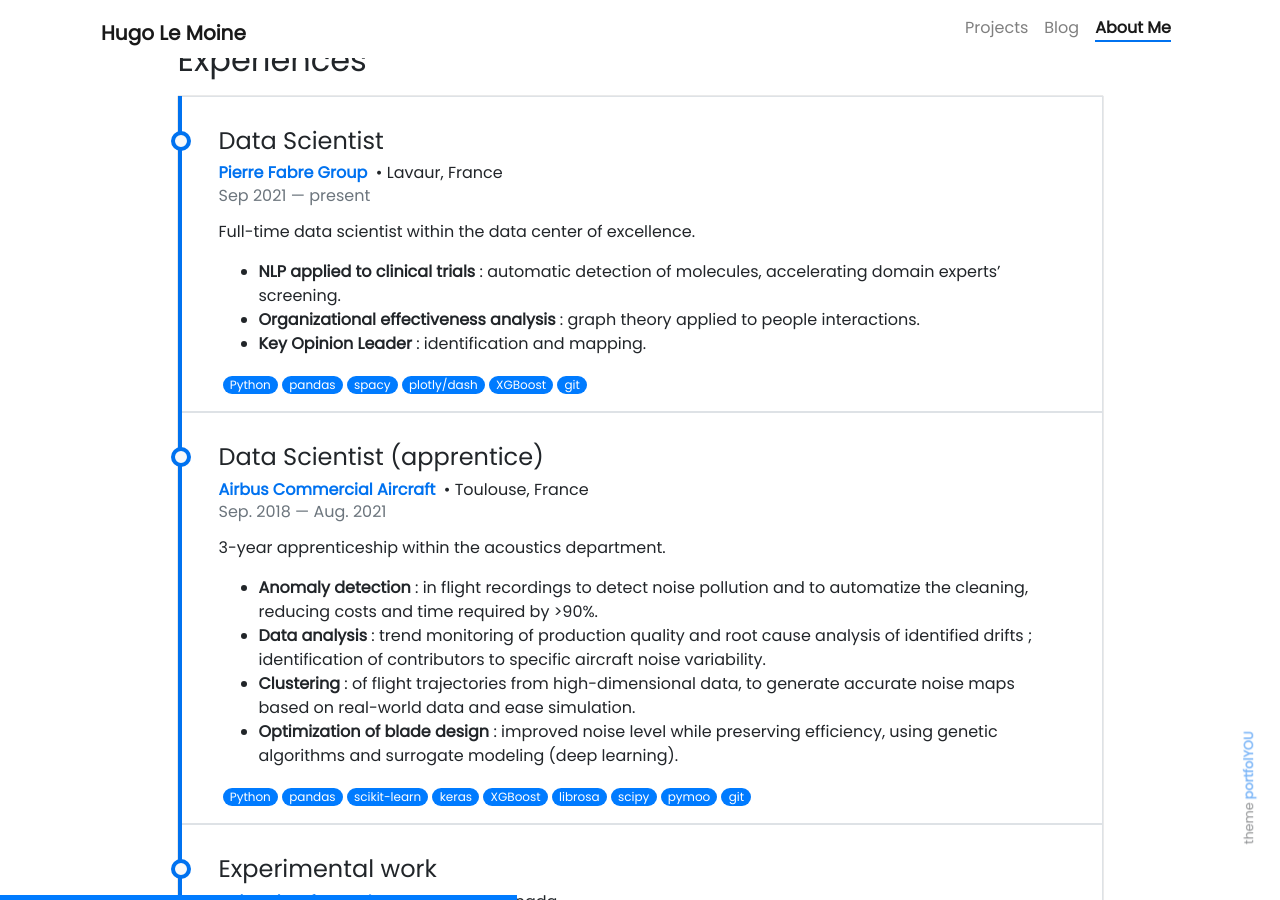
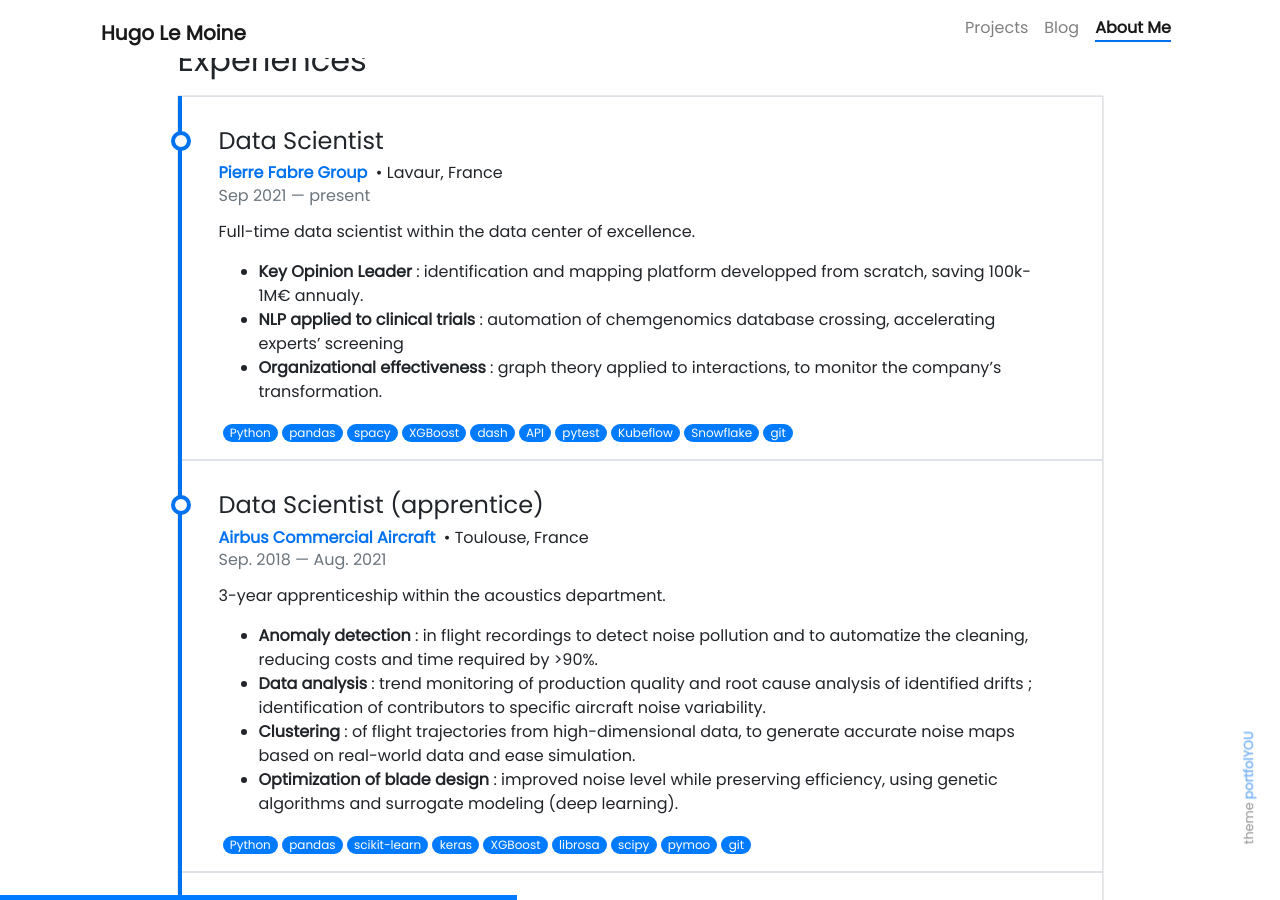
Before and after one commit to hugolmn/hugolmn.github.io, a Jekyll site: the page built from pages/about.md, in a window 1280 px wide and 900 px high, scrolled down 1056 px. Built offline with Jekyll 4.4.1, drawn with Linux system fonts in a browser that asks for light colours; nearby versions of some CDN libraries; emoji names are drawn with the system emoji font.

Commit message:
Updated experiences

```diff
--- a/_data/experiences-timeline.yml
+++ b/_data/experiences-timeline.yml
@@ -7,10 +7,10 @@
   to: present
   description: Full-time data scientist  within the data center of excellence.
   courses:
-    - "NLP applied to clinical trials: automatic detection of molecules, accelerating domain experts’ screening."
-    - "Organizational effectiveness analysis: graph theory applied to people interactions."
-    - "Key Opinion Leader: identification and mapping."
-  tools: [Python, pandas, spacy, plotly/dash, XGBoost, git]
+    - " Key Opinion Leader: identification and mapping platform developped from scratch, saving 100k-1M€ annualy."
+    - "NLP applied to clinical trials: automation of chemgenomics database crossing, accelerating experts’ screening"
+    - "Organizational effectiveness: graph theory applied to interactions, to monitor the company’s transformation."
+  tools: [Python, pandas, spacy, XGBoost, dash, API, pytest, Kubeflow, Snowflake, git]
 
 - entity: Airbus Commercial Aircraft
   link : https://www.airbus.com/
```
